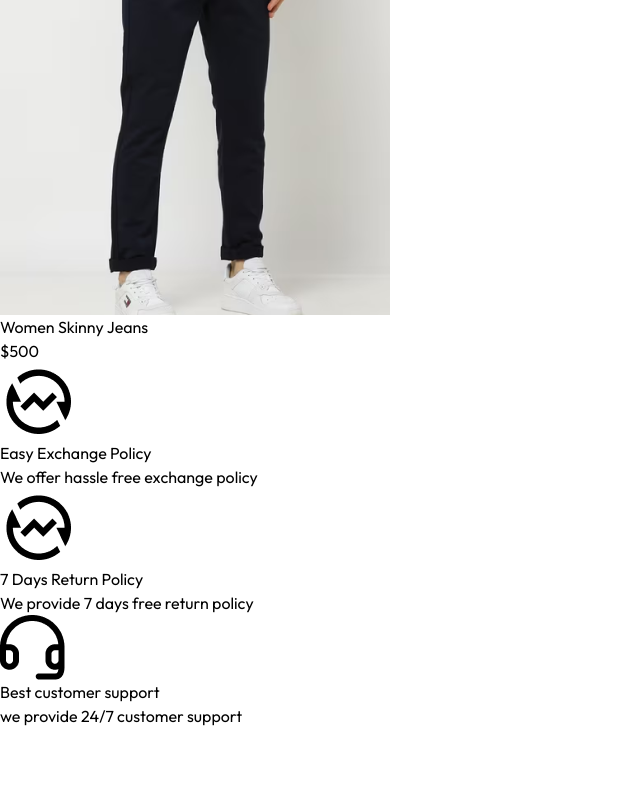
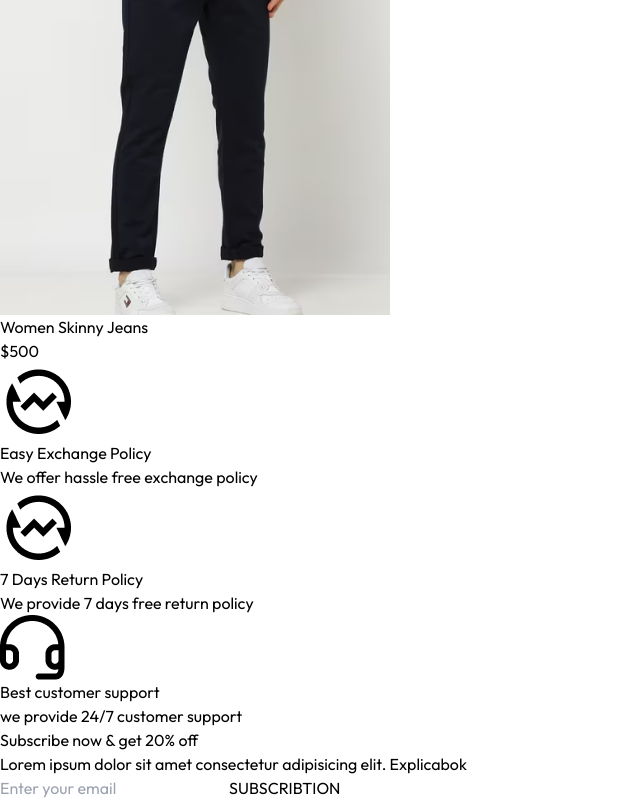
Before and after one commit to halaluddin2000/e-commerce, a React (Vite) app: page / in a window 1280 px wide. Shown: the part 8823-9623 px from the top of the page, without its empty margins (0-640 px from the left). Before the commit the page ends 9551 px from the top, so only its background shows below. Built offline with nearby package versions, Linux system fonts and the light colour scheme.

Commit message:
news letter box added

```diff
--- /dev/null
+++ b/src/Components/NewsletterBox.jsx
@@ -0,0 +1,36 @@
+import React from "react";
+
+const NewsletterBox = () => {
+  const onSubmitHandler = (event) => {
+    event.preventDefault();
+  };
+  return (
+    <div className="text-center">
+      <p className="text-2xl font-medium text-gray-800">
+        Subscribe now & get 20% off
+      </p>
+      <p className="text-orange-400 mt-3">
+        Lorem ipsum dolor sit amet consectetur adipisicing elit. Explicabok
+      </p>
+      <form
+        onSubmit={onSubmitHandler}
+        className="w-full md:w-1/2 flex items-center gap-3 mx-auto my-6 border pl-3"
+      >
+        <input
+          type="email"
+          className="w-full sm:flex-1 outline-none"
+          placeholder="Enter your email"
+          required
+        />
+        <button
+          type="submit"
+          className="bg-black text-white text-xs px-10 py-4"
+        >
+          SUBSCRIBTION
+        </button>
+      </form>
+    </div>
+  );
+};
+
+export default NewsletterBox;
--- a/src/Pages/Home.jsx
+++ b/src/Pages/Home.jsx
@@ -3,6 +3,7 @@
 import LatesCollection from "../Components/LatesCollection";
 import BestSeller from "../Components/BestSeller";
 import OurPolicy from "../Components/OurPolicy";
+import NewsletterBox from "../Components/NewsletterBox";
 
 function Home() {
   return (
@@ -11,6 +12,7 @@
       <LatesCollection />
       <BestSeller />
       <OurPolicy />
+      <NewsletterBox />
     </div>
   );
 }
```
